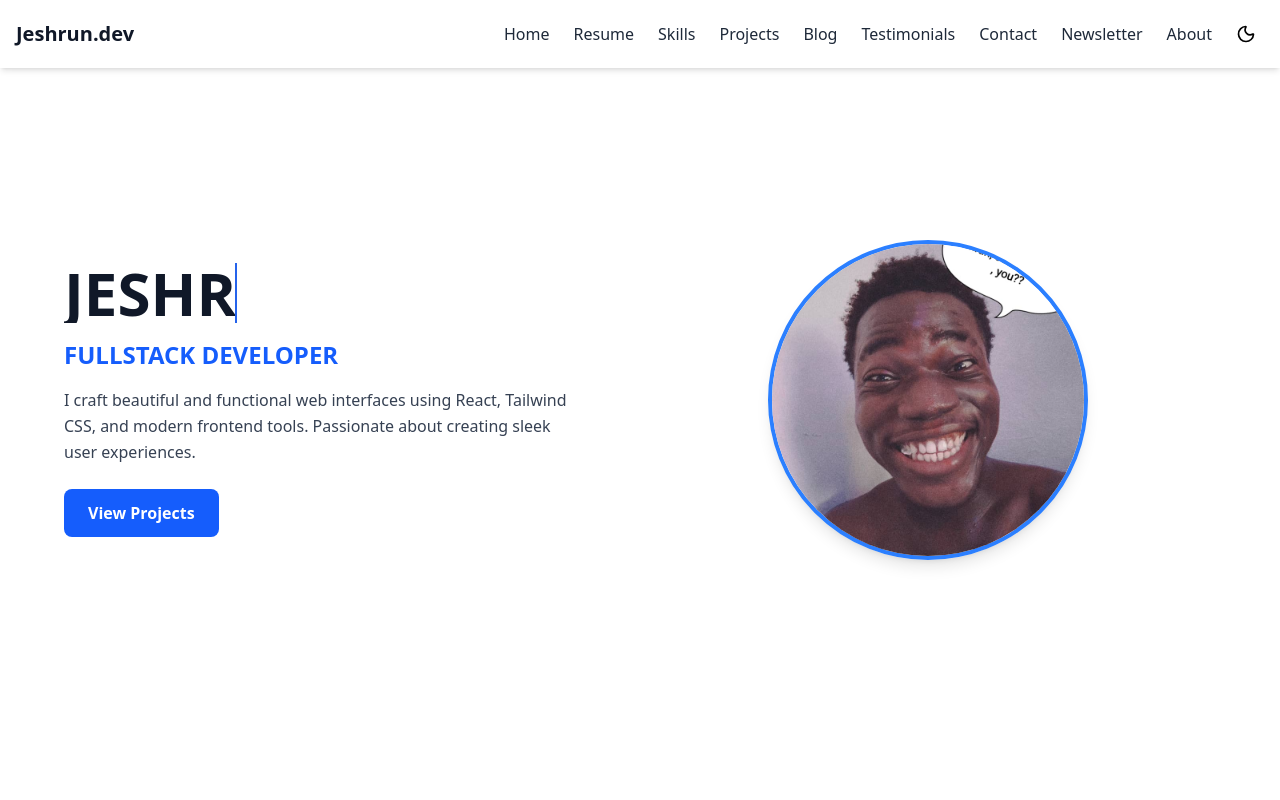
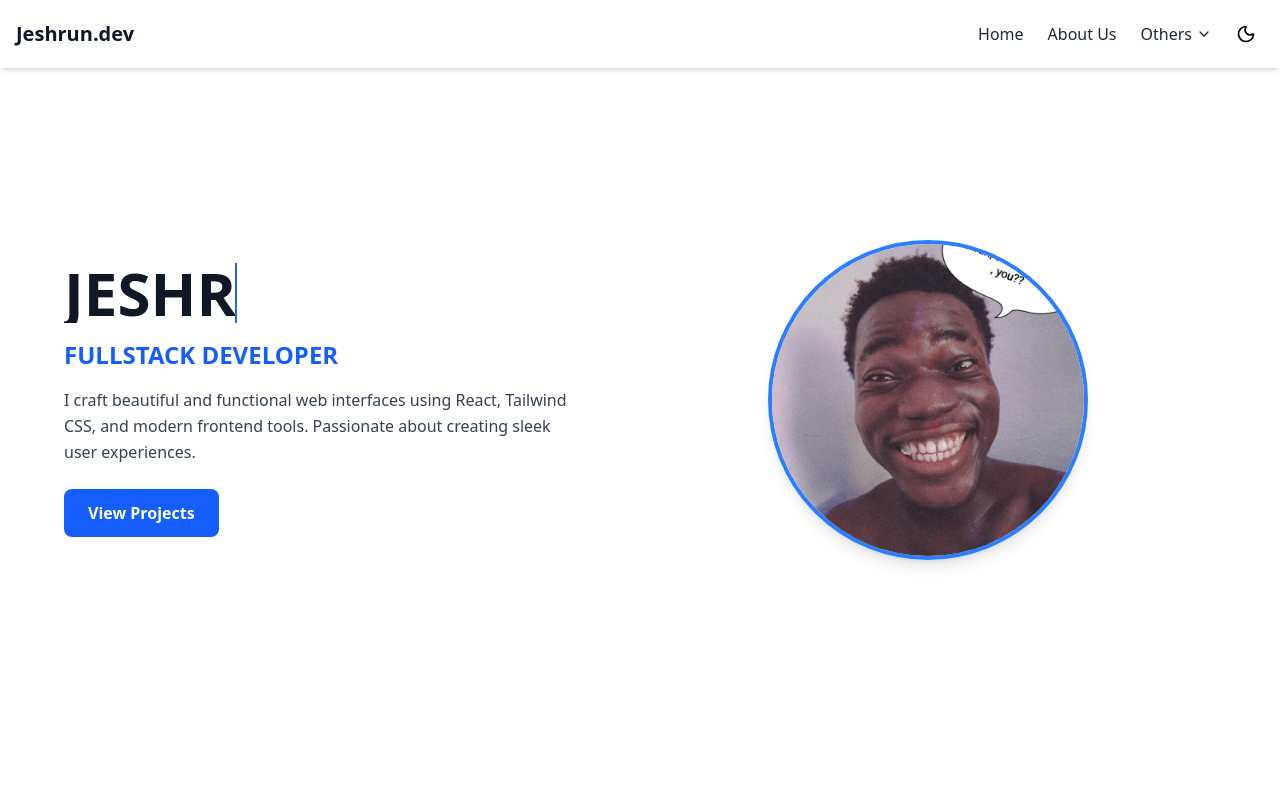
Before and after one commit to jesh-dev/Portfolio-Jesh, a React (Vite) app: page / in a window 1280 px wide. Shown: the top 800 px of the page. Built offline with nearby package versions, Linux system fonts and the light colour scheme.

Commit message:
Add dropdown menu and enhance mobile navigation in Navbar component

```diff
--- a/src/Components/Header.jsx
+++ b/src/Components/Header.jsx
@@ -1,13 +1,13 @@
-// Navbar.jsx
 import { useState, useEffect } from "react";
-import { Moon, Sun } from "lucide-react";
+import { Moon, Sun, ChevronDown } from "lucide-react";
 import { motion, AnimatePresence } from "framer-motion";
 
 export default function Navbar() {
   const [open, setOpen] = useState(false);
-   const [darkMode, setDarkMode] = useState(() =>
+  const [darkMode, setDarkMode] = useState(() =>
     localStorage.getItem("theme") === "dark"
   );
+  const [dropdown, setDropdown] = useState(false);
 
   const menuVariants = {
     hidden: { x: "100%", opacity: 0 },
@@ -15,45 +15,85 @@ export default function Navbar() {
     exit: { x: "100%", opacity: 0 },
   };
 
-  const handleScroll = (sectionId) => {
-  const el = document.getElementById(sectionId);
-  if (el) {
-    el.scrollIntoView({ behavior: 'smooth' });
-  }
-};
-   useEffect(() => {
+  useEffect(() => {
     document.documentElement.classList.toggle("dark", darkMode);
-    localStorage.setItem('theme', darkMode ? 'dark' : 'light');
+    localStorage.setItem("theme", darkMode ? "dark" : "light");
   }, [darkMode]);
 
+  return (
+    <header className="bg-white dark:bg-gray-900 shadow-md fixed w-full z-50 transition-colors duration-300">
+      <div className="max-w-7xl mx-auto px-4 py-4 flex justify-between items-center">
+        {/* Logo */}
+        <h1 className="text-xl font-bold text-gray-900 dark:text-white">
+          Jeshrun.dev
+        </h1>
 
-  return (
-    <header className="bg-white dark:bg-gray-900 shadow-md fixed w-full z-50 transition-colors scroll-smooth duration-300">
-      <div className="max-w-7xl mx-auto px-4 py-4 flex justify-between items-center">
-        <h1 className="text-xl font-bold text-gray-900 dark:text-white">Jeshrun.dev</h1>
+        {/* Desktop Nav */}
+        <div className="flex items-center gap-4">
+          <nav className="hidden md:flex gap-6 text-gray-800 dark:text-gray-200 relative">
+            <a href="#home" className="hover:text-blue-500 transition-all">
+              Home
+            </a>
+            <a href="#about" className="hover:text-blue-500 transition-all">
+              About Us
+            </a>
 
-        <div className="flex items-center gap-4">
-          <nav className="hidden md:flex gap-6 text-gray-800 dark:text-gray-200">
-            <a href="#home" className="hover:text-blue-500 transition-all">Home</a>
-            <a href="#resume" className="hover:text-blue-500 transition-all">Resume</a>
-            <a href="#skills" className="hover:text-blue-500 transition-all">Skills</a>
-            <a href="#projects" className="hover:text-blue-500 transition-all">Projects</a>
-            <a href="#blog" className="hover:text-blue-500 transition-all">Blog</a>
-            <a href="#testimonials" className="hover:text-blue-500 transition-all">Testimonials</a>
-            <a href="#contact" className="hover:text-blue-500 transition-all">Contact</a>
-            <a href="#newsletter" className="hover:text-blue-500 transition-all">Newsletter</a>
-            <a href="#about" className="hover:text-blue-500 transition-all">About</a>
+            {/* Dropdown */}
+            <div className="relative">
+              <button
+                onClick={() => setDropdown(!dropdown)}
+                className="flex items-center gap-1 hover:text-blue-500 transition-all"
+              >
+                Others <ChevronDown size={16} />
+              </button>
+
+              <AnimatePresence>
+                {dropdown && (
+                  <motion.div
+                    initial={{ opacity: 0, y: -10 }}
+                    animate={{ opacity: 1, y: 0 }}
+                    exit={{ opacity: 0, y: -10 }}
+                    transition={{ duration: 0.2 }}
+                    className="absolute mt-2 w-40 bg-white dark:bg-gray-800 shadow-lg rounded-lg py-2"
+                  >
+                    <a
+                      href="#projects"
+                      className="block px-4 py-2 text-gray-700 dark:text-gray-200 hover:bg-gray-100 dark:hover:bg-gray-700"
+                    >
+                      Projects
+                    </a>
+                    <a
+                      href="#blog"
+                      className="block px-4 py-2 text-gray-700 dark:text-gray-200 hover:bg-gray-100 dark:hover:bg-gray-700"
+                    >
+                      Blog
+                    </a>
+                    <a
+                      href="#contact"
+                      className="block px-4 py-2 text-gray-700 dark:text-gray-200 hover:bg-gray-100 dark:hover:bg-gray-700"
+                    >
+                      Contact
+                    </a>
+                  </motion.div>
+                )}
+              </AnimatePresence>
+            </div>
           </nav>
 
+          {/* Dark Mode Toggle */}
           <motion.button
             onClick={() => setDarkMode(!darkMode)}
             className="p-2 rounded-full hover:bg-gray-200 dark:hover:bg-gray-700 transition-all"
             whileTap={{ rotate: 360 }}
           >
-            {darkMode ? <Sun className="w-5 dark:text-yellow-500 h-5" /> : <Moon className="w-5 h-5" />}
-
+            {darkMode ? (
+              <Sun className="w-5 h-5 text-yellow-500" />
+            ) : (
+              <Moon className="w-5 h-5" />
+            )}
           </motion.button>
 
+          {/* Mobile Menu Button */}
           <motion.button
             onClick={() => setOpen(!open)}
             className="md:hidden p-2"
@@ -68,6 +108,7 @@ export default function Navbar() {
         </div>
       </div>
 
+      {/* Mobile Sidebar */}
       <AnimatePresence>
         {open && (
           <motion.div
@@ -78,31 +119,44 @@ export default function Navbar() {
             exit="exit"
             transition={{ duration: 0.3 }}
           >
-            {/* ✅ Close Button inside sidebar */}
+            {/* Close */}
             <button
               onClick={() => setOpen(false)}
               className="absolute top-4 right-4 text-gray-600 dark:text-gray-300 text-xl font-bold"
-              aria-label="Close Menu"
             >
               &times;
             </button>
 
+            {/* Sidebar Nav */}
             <nav className="flex flex-col gap-6 text-gray-800 dark:text-gray-200 mt-10">
-              {/* <a href="#" className="hover:text-blue-500">Home</a>
-              <a href="#" className="hover:text-blue-500">About</a>
-              <a href="#" className="hover:text-blue-500">Projects</a>
-              <a href="#" className="hover:text-blue-500">Blog</a> */}
-              {/* <a href="#" >Contact</a> */}
-              <button onClick={() => handleScroll('home')} className="hover:text-blue-500 hover:border-white hover:border-t-2 pr-40">Home</button>
-              <button onClick={() => handleScroll('resume')} className="hover:text-blue-500 pr-40">Resume</button>
-              <button onClick={() => handleScroll('skills')} className="hover:text-blue-500 pr-45">Skill</button>
-              <button onClick={() => handleScroll('projects')} className="hover:text-blue-500 pr-40">Projects</button>
-              <button onClick={() => handleScroll('blog')} className="hover:text-blue-500 pr-45">Blog</button>
-              <button onClick={() => handleScroll('testimonials')} className="hover:text-blue-500 pr-40">Testimonials</button>
-              <button onClick={() => handleScroll('contact')} className="hover:text-blue-500 pr-40">Contact</button>
-              <button onClick={() => handleScroll('newsletter')} className="hover:text-blue-500 pr-40">Newsletter</button>
-              {/* <button onClick={() => handleScroll('contact')} className="hover:text-blue-500 pr-40">Contact</button> */}
+              <a href="#home" className="hover:text-blue-500">
+                Home
+              </a>
+              <a href="#about" className="hover:text-blue-500">
+                About Us
+              </a>
 
+              {/* Dropdown inside Mobile */}
+              <details className="group">
+                <summary className="flex items-center justify-between cursor-pointer hover:text-blue-500">
+                  Others
+                  <ChevronDown
+                    size={16}
+                    className="group-open:rotate-180 transition-transform"
+                  />
+                </summary>
+                <div className="ml-4 mt-2 flex flex-col gap-2">
+                  <a href="#projects" className="hover:text-blue-500">
+                    Projects
+                  </a>
+                  <a href="#blog" className="hover:text-blue-500">
+                    Blog
+                  </a>
+                  <a href="#contact" className="hover:text-blue-500">
+                    Contact
+                  </a>
+                </div>
+              </details>
             </nav>
           </motion.div>
         )}
```
